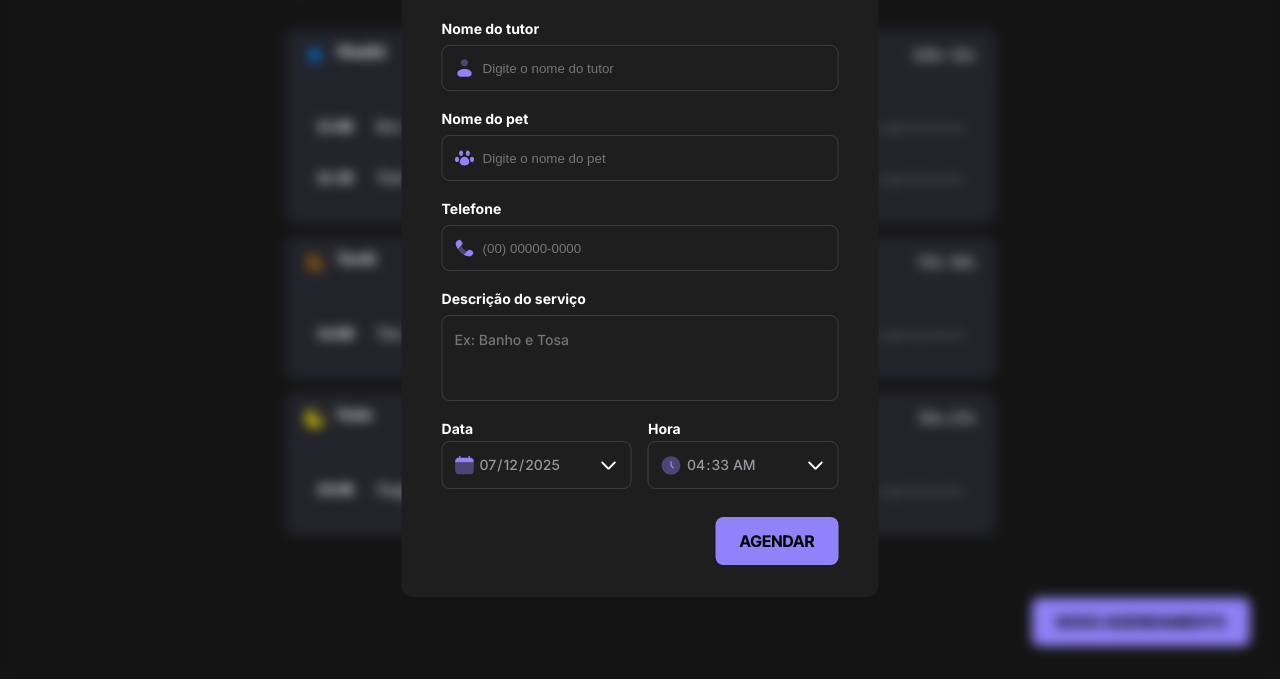
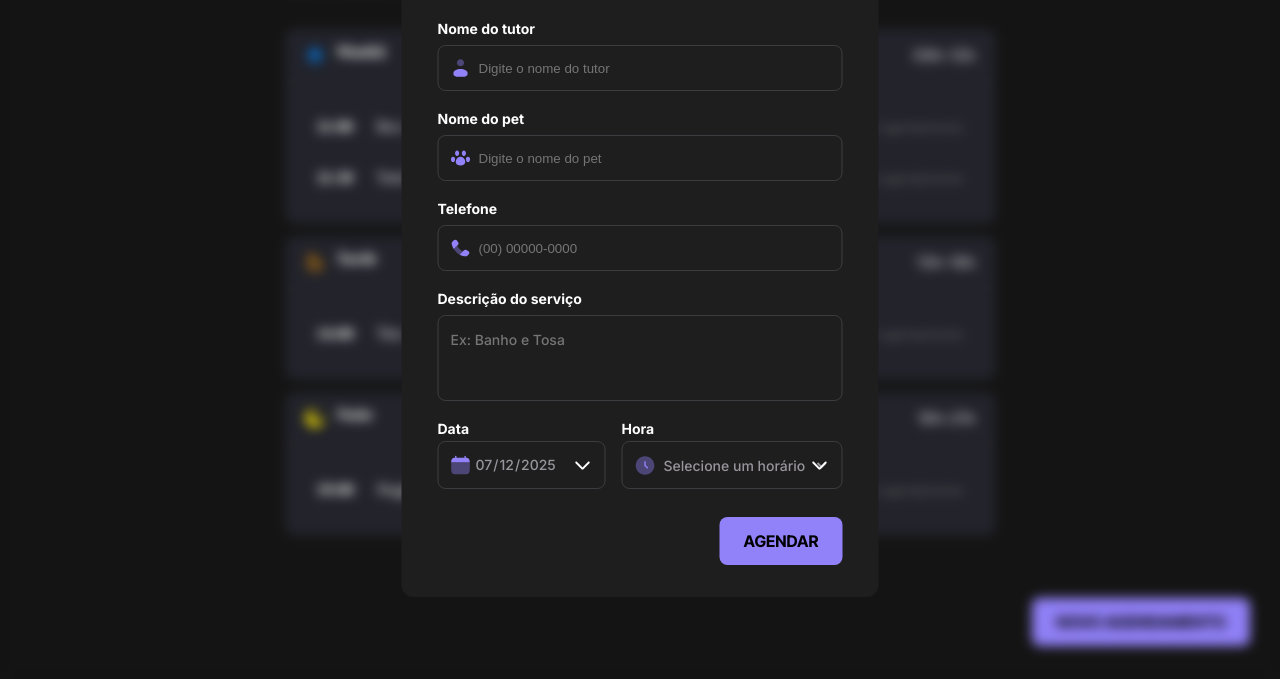
Before and after one commit to RalphCajazeira/Agendamento-Pet-Shop, a website built with webpack: page index.html in a window 1280 px wide. Both pictures are taken after a click on the button "NOVO AGENDAMENTO". Shown: the part 121-800 px from the top of the page. Built offline with nearby package versions, Linux system fonts and the light colour scheme; data requests are answered from the project's data file; a web font is replaced by a local one.

Commit message:
Load opening hours

```diff
--- a/index.html
+++ b/index.html
@@ -209,7 +209,12 @@
                     src="./src/assets/icons/Clock-Circle--Streamline-Solar.svg"
                     alt="Calendário"
                   />
-                  <input type="time" class="input-date" id="schedule-time" />
+                  <select id="schedule-time" class="input-date">
+                    <option disabled selected value="">
+                      Selecione um horário
+                    </option>
+                  </select>
+
                   <img
                     src="./src/assets/icons/Arrow-down.svg"
                     alt="Abrir calendário"
--- a/package.json
+++ b/package.json
@@ -4,13 +4,15 @@
   "author": "Ralph Ramos",
   "scripts": {
     "server": "json-server --watch server.json --port 3333",
-    "dev": "webpack server",
-    "build": "webpack"
+    "dev": "webpack serve",
+    "build": "webpack",
+    "start": "concurrently \"npm run dev\" \"npm run server\""
   },
   "devDependencies": {
     "@babel/core": "^7.27.4",
     "@babel/preset-env": "^7.27.2",
     "babel-loader": "^10.0.0",
+    "concurrently": "^9.2.0",
     "copy-webpack-plugin": "^13.0.0",
     "css-loader": "^7.1.2",
     "html-webpack-plugin": "^5.6.3",
--- a/src/main.js
+++ b/src/main.js
@@ -13,5 +13,5 @@ import "./styles/buttons.css";
 import "./styles/modal.css";
 
 // JS
+import "./modules/page-load.js";
 import "./modules/form/submitNewSchedule.js";
-// import "./modules/form/submit.js";
--- /dev/null
+++ b/src/modules/config/opening-hours.js
@@ -0,0 +1,39 @@
+import dayjs from "dayjs";
+
+export async function carregarHorariosDisponiveis(dataSelecionadaStr) {
+  const selectHorario = document.getElementById("schedule-time");
+  const dataSelecionada = dayjs(dataSelecionadaStr);
+  const hoje = dayjs().startOf("day");
+  const agora = dayjs();
+
+  selectHorario.innerHTML = '<option disabled selected value="">Selecione um horário</option>';
+
+  try {
+    const response = await fetch("http://localhost:3333/openingHours");
+    const horariosJSON = await response.json();
+    const horarios = horariosJSON[0]; // Assume que openingHours é um array com 1 array dentro
+
+    const horariosValidos = horarios.filter((horaStr) => {
+      const dataHora = dayjs(`${dataSelecionadaStr}T${horaStr}`);
+      return (
+        dataSelecionada.isAfter(hoje) ||
+        dataHora.isAfter(agora.add(10, "minute"))
+      );
+    });
+
+    if (horariosValidos.length === 0) {
+      selectHorario.innerHTML = '<option disabled selected value="">Sem horários disponíveis</option>';
+      return;
+    }
+
+    for (const h of horariosValidos) {
+      const option = document.createElement("option");
+      option.value = h;
+      option.textContent = h;
+      selectHorario.appendChild(option);
+    }
+  } catch (error) {
+    console.error("Erro ao carregar horários:", error);
+    selectHorario.innerHTML = '<option disabled selected value="">Erro ao carregar horários</option>';
+  }
+}
--- a/src/modules/form/submitNewSchedule.js
+++ b/src/modules/form/submitNewSchedule.js
@@ -3,9 +3,11 @@ import dayjs from "dayjs";
 import isSameOrAfter from "dayjs/plugin/isSameOrAfter";
 dayjs.extend(isSameOrAfter);
 
-// Pegar input data
+// Importa a função que carrega os horários da empresa
+import { carregarHorariosDisponiveis } from "../config/opening-hours.js";
+
+// Pegar elementos
 const currentDate = document.getElementById("current-date");
-
 const form = document.querySelector(".modal-form");
 const modal = document.getElementById("modal");
 const newSchedule = document.querySelector("#btn-new-schedule");
@@ -13,65 +15,63 @@ const scheduleDate = document.getElementById("schedule-date");
 const scheduleTime = document.getElementById("schedule-time");
 
 // Define a data atual
-const currentDateDay = dayjs(new Date());
+const currentDateDay = dayjs();
 
-document.addEventListener("DOMContentLoaded", function () {
-  const dataAtual = currentDateDay.format("YYYY-MM-DD");
-  currentDate.value = dataAtual;
-});
-
-// ✅ [ALTERADO] — Verifica se o usuário está em um dispositivo móvel
+// ✅ Verifica se o usuário está em um dispositivo móvel
 function isMobile() {
-  return /Mobi|Android|iPhone|iPad|iPod|Windows Phone/i.test(
-    navigator.userAgent
-  );
+  return /Mobi|Android|iPhone|iPad|iPod|Windows Phone/i.test(navigator.userAgent);
 }
 
-// ✅ [ALTERADO] — Adiciona estado ao histórico ao abrir o modal
-newSchedule.addEventListener("click", (event) => {
+// ✅ Abre o modal e define os valores iniciais
+newSchedule.addEventListener("click", () => {
   modal.classList.add("active");
   document.body.classList.add("no-scroll");
-  scheduleTime.value = currentDateDay.format("HH:mm");
 
-  // converte os dois em dayjs e zera a hora para garantir consistência
+  // Definir a data do agendamento
   const dataInput = dayjs(currentDate.value, "YYYY-MM-DD").startOf("day");
   const dataAtual = dayjs().startOf("day");
 
-  // comparação segura
   if (dataInput.isSameOrAfter(dataAtual)) {
     scheduleDate.value = currentDate.value;
   } else {
     scheduleDate.value = currentDateDay.format("YYYY-MM-DD");
   }
 
-  // Bloquear data anterior
+  // Bloquear datas passadas
   scheduleDate.min = currentDateDay.format("YYYY-MM-DD");
 
-  // ✅ [ADICIONADO] — Adiciona um novo estado ao histórico do navegador
+  // Carregar horários disponíveis da empresa
+  carregarHorariosDisponiveis(scheduleDate.value);
+
+  // Histórico no mobile
   if (isMobile()) {
     history.pushState({ modalOpen: true }, "");
   }
 });
 
-// ✅ [ADICIONADO] — Função para fechar o modal e voltar no histórico se necessário
+// Atualiza horários ao mudar a data manualmente
+scheduleDate.addEventListener("change", () => {
+  carregarHorariosDisponiveis(scheduleDate.value);
+});
+
+// ✅ Fecha modal
 function fecharModal() {
   modal.classList.remove("active");
   document.body.classList.remove("no-scroll");
 
-  // ✅ [ADICIONADO] — Volta no histórico se o modal estiver ativo
   if (history.state && history.state.modalOpen) {
     history.back();
   }
 }
 
-// ✅ [ALTERADO] — Usa a função fecharModal ao clicar fora do conteúdo do modal
+// ✅ Fechar ao clicar fora do conteúdo
 modal.addEventListener("click", (event) => {
   if (event.target === event.currentTarget) {
     fecharModal();
   }
 });
 
-// ✅ [ALTERADO] — Usa a função fecharModal ao enviar o formulário
+// ✅ Submissão do formulário
 form.addEventListener("submit", (event) => {
   event.preventDefault();
 
@@ -79,22 +79,22 @@ form.addEventListener("submit", (event) => {
   const namePet = document.getElementById("name-pet").value;
   const tutorNumber = document.getElementById("tutor-number").value;
   const descService = document.getElementById("desc-service").value;
-  const scheduleDate = document.getElementById("schedule-date").value;
-  const scheduleTime = document.getElementById("schedule-time").value;
+  const dataAgendamento = scheduleDate.value;
+  const horaAgendamento = scheduleTime.value;
 
   const data = {
     nameTutor,
     namePet,
     tutorNumber,
     descService,
-    scheduleDate,
-    scheduleTime,
+    scheduleDate: dataAgendamento,
+    scheduleTime: horaAgendamento,
   };
 
-  fecharModal(); // ✅ fecha modal corretamente e limpa o histórico
+  fecharModal(); // Fecha o modal ao finalizar
 });
 
-// ✅ [ADICIONADO] — Ouvinte para fechar o modal se o botão "voltar" for pressionado
+// ✅ Botão voltar do celular fecha modal
 window.addEventListener("popstate", () => {
   if (modal.classList.contains("active")) {
     fecharModal();
--- /dev/null
+++ b/src/modules/page-load.js
@@ -0,0 +1,13 @@
+// load.js
+import dayjs from "dayjs";
+import { schedulesDay } from "./schedules/load";
+
+const currentDate = document.getElementById("current-date");
+
+document.addEventListener("DOMContentLoaded", () => {
+  if (currentDate) {
+    const dataAtual = dayjs().format("YYYY-MM-DD");
+    currentDate.value = dataAtual;
+  }
+  schedulesDay();
+});
--- /dev/null
+++ b/src/modules/schedules/load.js
@@ -0,0 +1 @@
+export function schedulesDay() {}
```
Also changed, not shown: src/modules/form/submit.js (deleted, +0 -23 lines), 1 other file.
